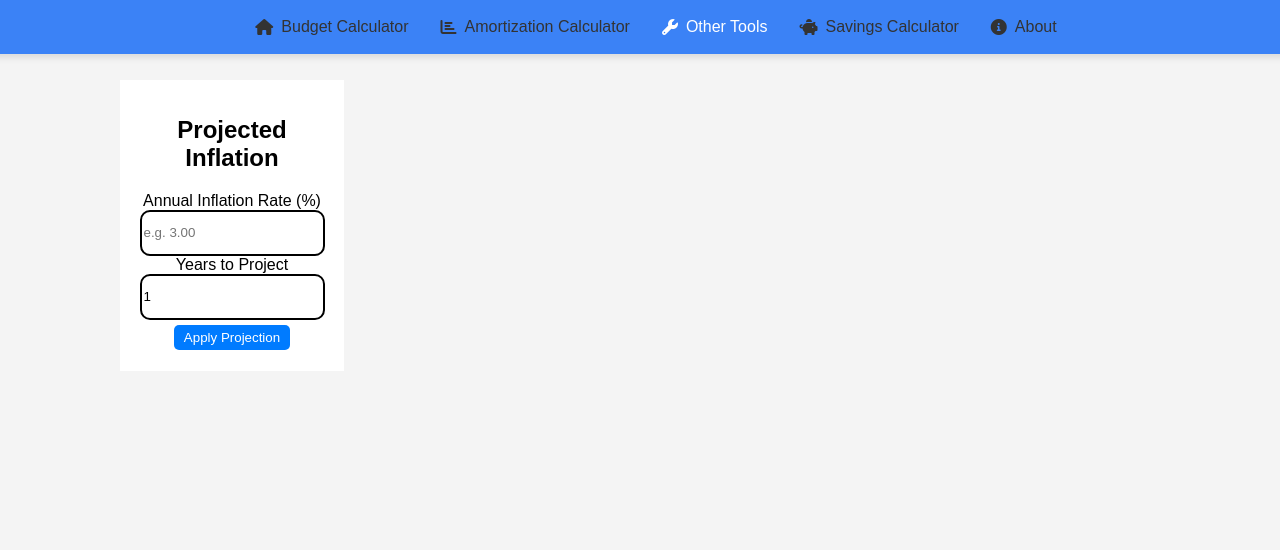
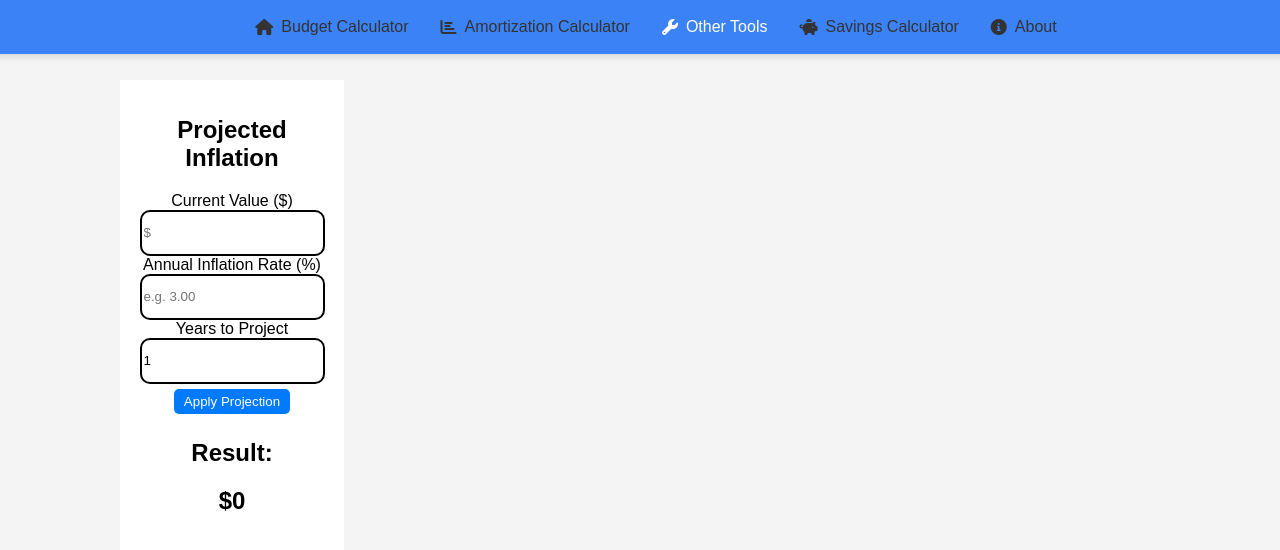
Before and after one commit to jagger-zlotoff/BudgetManager, a website: page inflation.html in a window 1280 px wide. Both pictures are taken after a click on the button "Apply Projection". Drawn offline with Linux system fonts and the light colour scheme.

Commit message:
fix isolated inflation calculator

```diff
--- a/inflation.html
+++ b/inflation.html
@@ -26,6 +26,13 @@
 <!-- RIGHT: Inflation Widget Card -->
   <div class="inflation-widget card">
     <h2>Projected Inflation</h2>
+    <label for="inflation-value-input">Current Value ($)</label>
+    <input id="inflation-value-input"
+           type="number"
+           min="0"
+           step="0.01"
+           placeholder="$"
+    />
     <label for="inflation-rate">Annual Inflation Rate (%)</label>
     <input
       id="inflation-rate"
@@ -43,6 +50,8 @@
       value="1"
     />
     <button id="apply-inflation">Apply Projection</button>
+    <h2>Result:</h2>
+    <h2>$<span id="inflation-result">0</span></h2>
   </div>
   <!-- /inflation-widget -->
   <script src="inflation.js"></script>
--- a/inflation.js
+++ b/inflation.js
@@ -8,16 +8,9 @@ document.getElementById('apply-inflation').addEventListener('click', () => {
   const rate = parseFloat(document.getElementById('inflation-rate').value) || 0;
   const years = parseInt(document.getElementById('inflation-years').value, 10) || 1;
 
-  // Recalculate each income/expense input
-  document.querySelectorAll('.income-value').forEach(input => {
-    const base = parseFloat(input.value) || 0;
-    input.value = compound(base, rate, years).toFixed(2);
-  });
-  document.querySelectorAll('.expense-value').forEach(input => {
-    const base = parseFloat(input.value) || 0;
-    input.value = compound(base, rate, years).toFixed(2);
-  });
+  const before = parseFloat(document.getElementById('inflation-value-input').value) || 0;
 
-  // Re‑compute totals
-  updateBudget();
+  const after = parseFloat(compound(before, rate, years));
+
+  document.getElementById('inflation-result').innerText = after.toLocaleString('en-US');
 });
```
